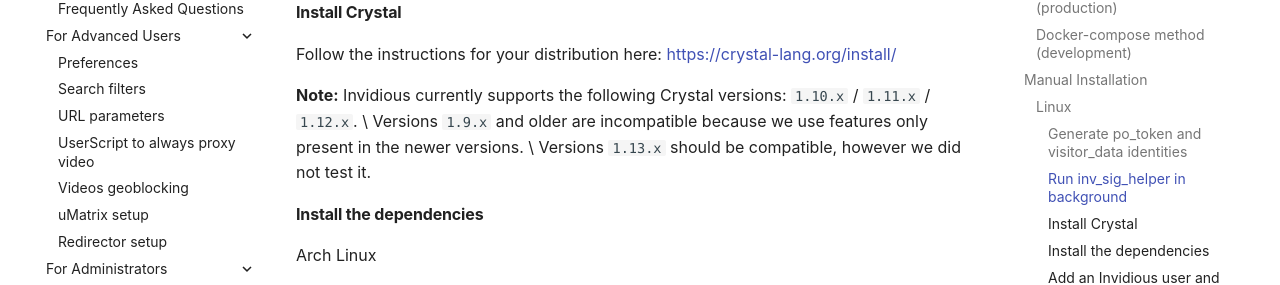
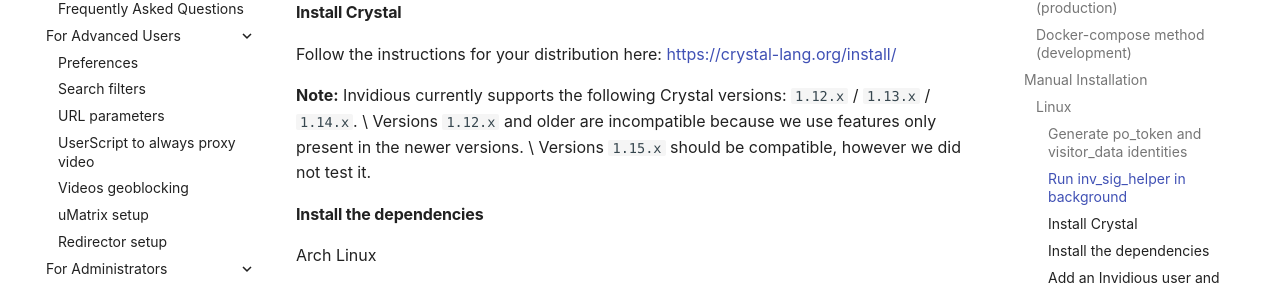
Before and after one commit to iv-org/documentation, an MkDocs documentation site: the page built from docs/installation.md, in a window 1280 px wide and 900 px high, scrolled down 4139 px. Shown: the part 172-457 px from the top of the window. Built offline with MkDocs 1.6.1 and Material for MkDocs 9.7.7, drawn with Linux system fonts in a browser that asks for light colours; comment, search, counter and statistics services are not loaded.

Commit message:
Bump supported crystal versions in manual install

```diff
--- a/docs/installation.md
+++ b/docs/installation.md
@@ -185,9 +185,9 @@
 
 Follow the instructions for your distribution here: https://crystal-lang.org/install/
 
-**Note:** Invidious currently supports the following Crystal versions: `1.10.x` / `1.11.x` / `1.12.x`. \
-Versions `1.9.x` and older are incompatible because we use features only present in the newer versions. \
-Versions `1.13.x` should be compatible, however we did not test it.
+**Note:** Invidious currently supports the following Crystal versions: `1.12.x` / `1.13.x` / `1.14.x`. \
+Versions `1.12.x` and older are incompatible because we use features only present in the newer versions. \
+Versions `1.15.x` should be compatible, however we did not test it.
 
 #### Install the dependencies
 
```
